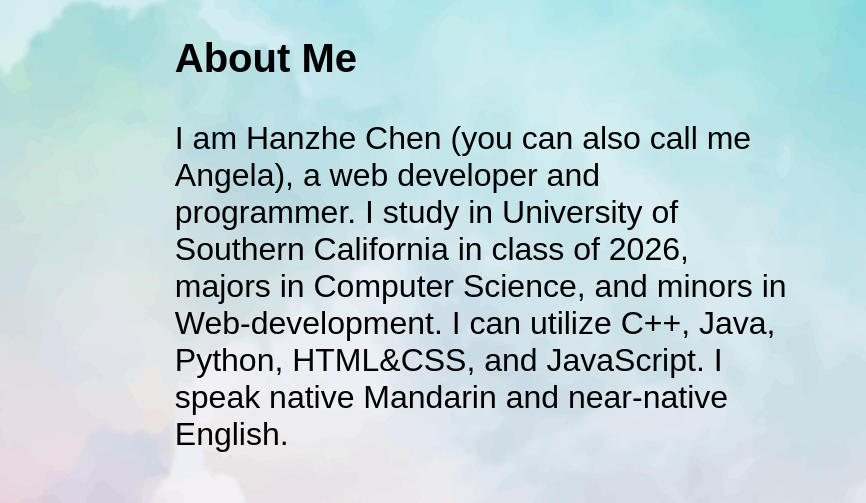
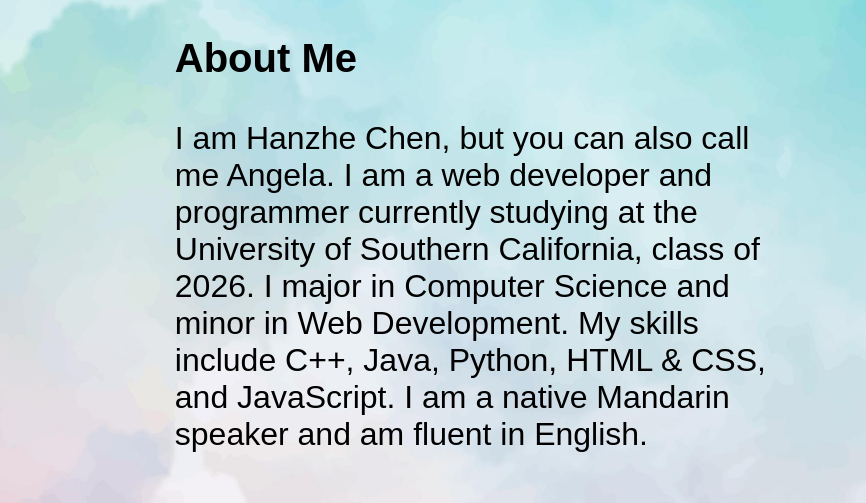
Before and after one commit to Hanzhe-Angela/ITP104, a plain HTML site: page index.html in a window 1280 px wide. Shown: the part 171-674 px from the top of the page, 414-1280 px from the left. Drawn offline with nearby package versions, Linux system fonts and the light colour scheme; a script that the page names is missing; a web font is replaced by a local one.

Commit message:
nodified grammars

```diff
--- a/index.html
+++ b/index.html
@@ -93,8 +93,10 @@
         </div>
         <div class="right">
             <h1>About Me</h1>
-            <p data-scroll>I am Hanzhe Chen (you can also call me Angela), a web developer and programmer. I study in University of Southern California in class of 2026, majors in Computer Science, and minors in Web-development. I can utilize C++, Java, Python, HTML&CSS, and JavaScript. I speak native Mandarin and near-native English. </p>
-        </div>
+            <p data-scroll>
+                I am Hanzhe Chen, but you can also call me Angela. I am a web developer and programmer currently studying at the University of Southern California, class of 2026. I major in Computer Science and minor in Web Development. My skills include C++, Java, Python, HTML & CSS, and JavaScript. I am a native Mandarin speaker and am fluent in English.
+                </p>
+            </div>
         <div class="clearfloat"></div>
     </div>
 
```
